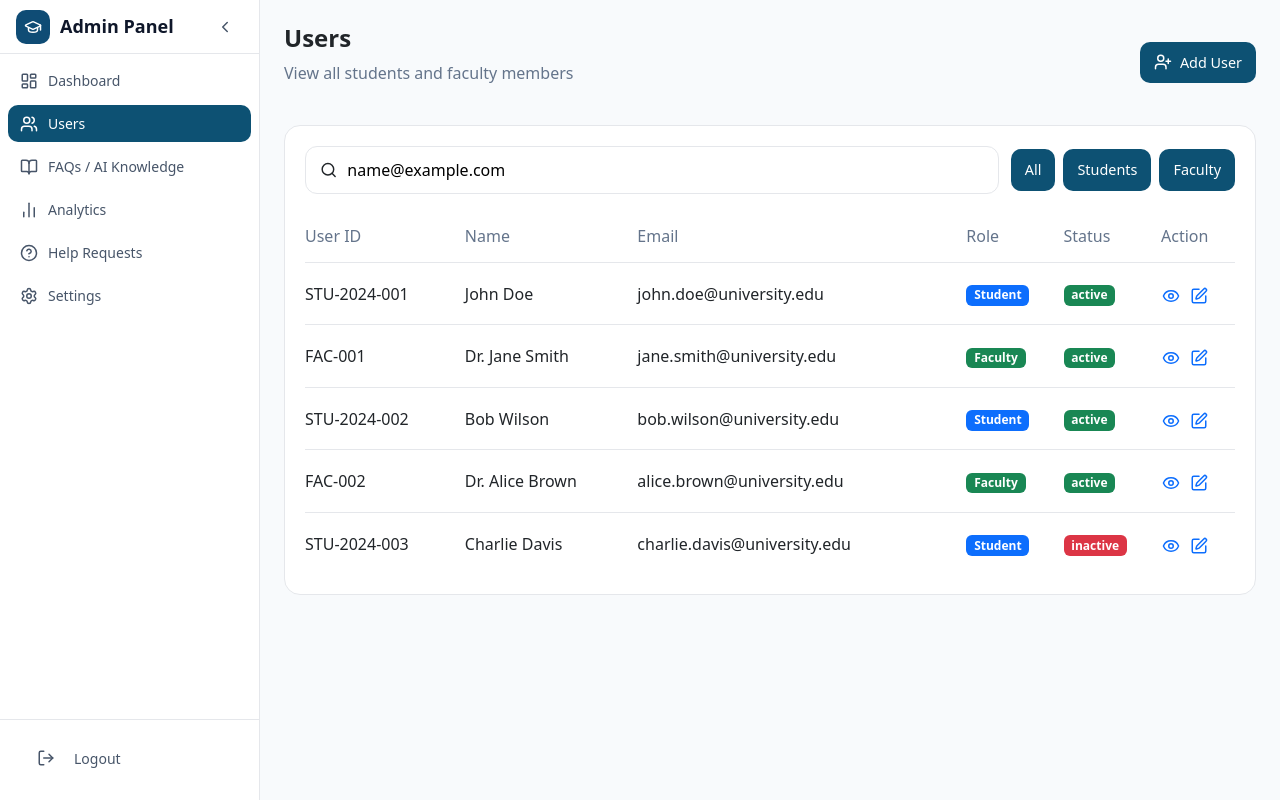
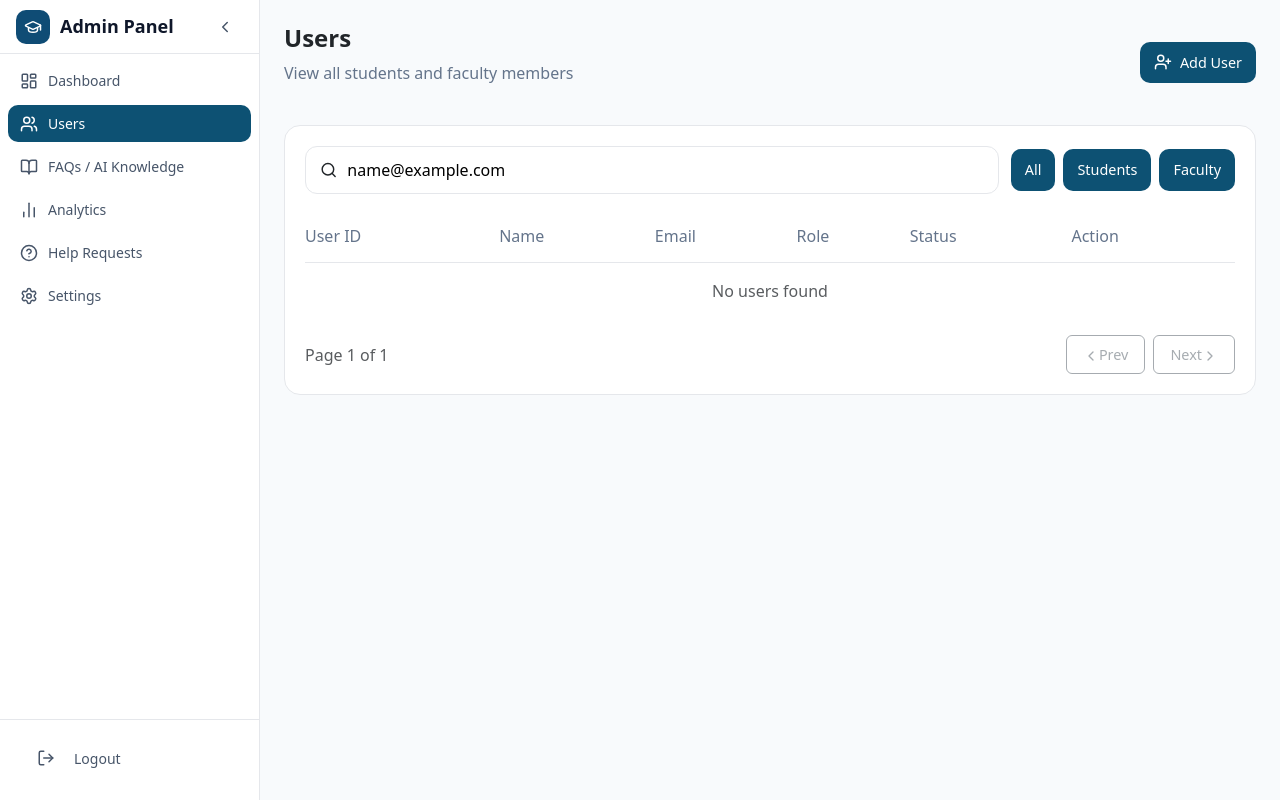
Before and after one commit to erwinfelix02/CVAI, a React (Vite) app in the folder frontend/: page /admin/users in a window 1280 px wide. Both pictures are taken after typing "name@example.com" into the empty fields and a click on the button "Add User". Built offline with nearby package versions, Linux system fonts and the light colour scheme.

Commit message:
pagination for users admin good

```diff
--- a/frontend/src/pages/Admin/Users.tsx
+++ b/frontend/src/pages/Admin/Users.tsx
@@ -1,6 +1,14 @@
-import { Search, UserPlus } from "lucide-react";
+import {
+  Search,
+  UserPlus,
+  ChevronLeft,
+  ChevronRight,
+} from "lucide-react";
+import { useState, useMemo } from "react";
 import UserRow from "../../components/Admin/UserRow";
 import type { User } from "../../types/User";
+
+const USERS_PER_PAGE = 4;
 
 const users: User[] = [
   {
@@ -40,7 +48,57 @@ const users: User[] = [
   },
 ];
 
+type RoleFilter = "all" | "Student" | "Faculty";
+
 export default function AdminUsers() {
+  const [currentPage, setCurrentPage] = useState(1);
+  const [roleFilter, setRoleFilter] = useState<RoleFilter>("all");
+  const [searchTerm, setSearchTerm] = useState("");
+
+  /* ---------------- FILTER + SEARCH ---------------- */
+
+  const filteredUsers = useMemo(() => {
+    return users
+      .filter((user) =>
+        roleFilter === "all" ? true : user.role === roleFilter
+      )
+      .filter((user) => {
+        const keyword = searchTerm.toLowerCase();
+        return (
+          user.id.toLowerCase().includes(keyword) ||
+          user.name.toLowerCase().includes(keyword) ||
+          user.email.toLowerCase().includes(keyword)
+        );
+      });
+  }, [roleFilter, searchTerm]);
+
+  /* ---------------- PAGINATION ---------------- */
+
+  const totalPages = Math.max(
+    1,
+    Math.ceil(filteredUsers.length / USERS_PER_PAGE)
+  );
+
+  const startIndex = (currentPage - 1) * USERS_PER_PAGE;
+  const paginatedUsers = filteredUsers.slice(
+    startIndex,
+    startIndex + USERS_PER_PAGE
+  );
+
+  /* ---------------- HANDLERS ---------------- */
+
+  const handleFilterChange = (filter: RoleFilter) => {
+    setRoleFilter(filter);
+    setCurrentPage(1);
+  };
+
+  const handleSearchChange = (
+    e: React.ChangeEvent<HTMLInputElement>
+  ) => {
+    setSearchTerm(e.target.value);
+    setCurrentPage(1);
+  };
+
   return (
     <div className="users-page">
       {/* HEADER */}
@@ -60,19 +118,42 @@ export default function AdminUsers() {
       <div className="users-card">
         {/* TOOLBAR */}
         <div className="users-toolbar d-flex justify-content-between align-items-center mb-3">
+          {/* SEARCH */}
           <div className="search-box d-flex align-items-center gap-2">
             <Search size={18} />
-            <input placeholder="Search by name, email, or ID..." />
+            <input
+              placeholder="Search by name, email, or ID..."
+              value={searchTerm}
+              onChange={handleSearchChange}
+            />
           </div>
 
+          {/* FILTER TABS */}
           <div className="tabs d-flex gap-2">
-            <button className="add-user-btn" data-name="all">
+            <button
+              className={`add-user-btn ${
+                roleFilter === "all" ? "active" : ""
+              }`}
+              onClick={() => handleFilterChange("all")}
+            >
               All
             </button>
-            <button className="add-user-btn" data-name="students">
+
+            <button
+              className={`add-user-btn ${
+                roleFilter === "Student" ? "active" : ""
+              }`}
+              onClick={() => handleFilterChange("Student")}
+            >
               Students
             </button>
-            <button className="add-user-btn" data-name="faculty">
+
+            <button
+              className={`add-user-btn ${
+                roleFilter === "Faculty" ? "active" : ""
+              }`}
+              onClick={() => handleFilterChange("Faculty")}
+            >
               Faculty
             </button>
           </div>
@@ -90,12 +171,48 @@ export default function AdminUsers() {
               <th>Action</th>
             </tr>
           </thead>
+
           <tbody>
-            {users.map((user) => (
-              <UserRow key={user.id} user={user} />
-            ))}
+            {paginatedUsers.length > 0 ? (
+              paginatedUsers.map((user) => (
+                <UserRow key={user.id} user={user} />
+              ))
+            ) : (
+              <tr>
+                <td colSpan={6} className="text-center text-muted py-3">
+                  No users found
+                </td>
+              </tr>
+            )}
           </tbody>
         </table>
+
+        {/* PAGINATION */}
+        <div className="pagination d-flex justify-content-between align-items-center mt-3">
+          <span className="text-muted">
+            Page {currentPage} of {totalPages}
+          </span>
+
+          <div className="d-flex gap-2">
+            <button
+              className="btn btn-outline-secondary"
+              disabled={currentPage === 1}
+              onClick={() => setCurrentPage((p) => p - 1)}
+            >
+              <ChevronLeft size={16} />
+              Prev
+            </button>
+
+            <button
+              className="btn btn-outline-secondary"
+              disabled={currentPage === totalPages}
+              onClick={() => setCurrentPage((p) => p + 1)}
+            >
+              Next
+              <ChevronRight size={16} />
+            </button>
+          </div>
+        </div>
       </div>
     </div>
   );
```
